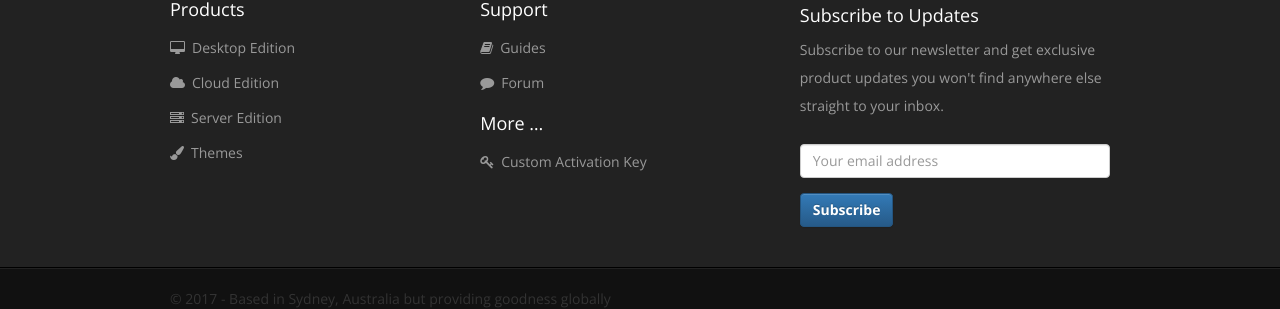
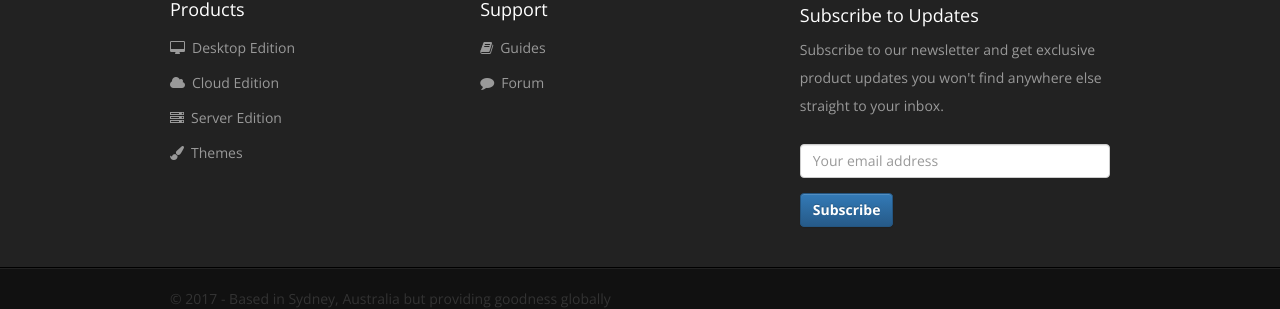
Before and after one commit to 3etechinns/www.manager.io, a Jekyll site: the page built from index.html, in a window 1280 px wide. Shown: the part 1646-1955 px from the top of the page. Built offline with Jekyll 4.4.1, drawn with Linux system fonts in a browser that asks for light colours; nearby versions of some CDN libraries; comment, search, counter and statistics services are not loaded.

Commit message:
no message

```diff
--- a/_includes/footer.html
+++ b/_includes/footer.html
@@ -20,11 +20,6 @@
                   <div style="line-height: 250%">
                     <i class="fa fa-book" style="color: #999; margin-right: 7px"></i><a href="/guides/" style="color: #999">Guides</a><br>
                     <i class="fa fa-comment" style="color: #999; margin-right: 7px"></i><a href="https://forum.manager.io" style="color: #999">Forum</a>
-                  </div>
-
-                  <h2 style="font-size: 18px; font-weight: normal; margin-bottom: 10px">More …</h2>
-                  <div style="line-height: 250%">
-                    <i class="fa fa-key" style="color: #999; margin-right: 7px"></i><a href="/desktop/custom-activation-key" style="color: #999">Custom Activation Key</a><br>
                   </div>
                 </td>
                 <td style="width: 33%; vertical-align: top">
```
